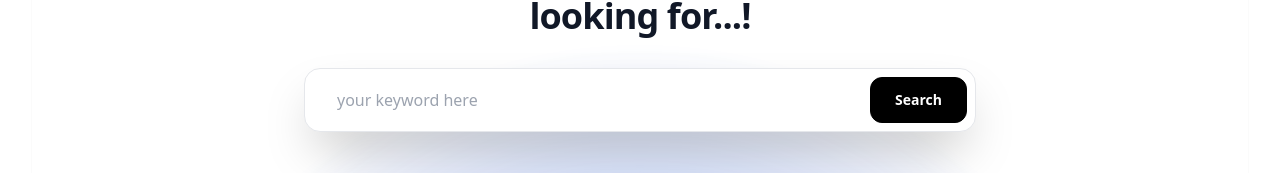
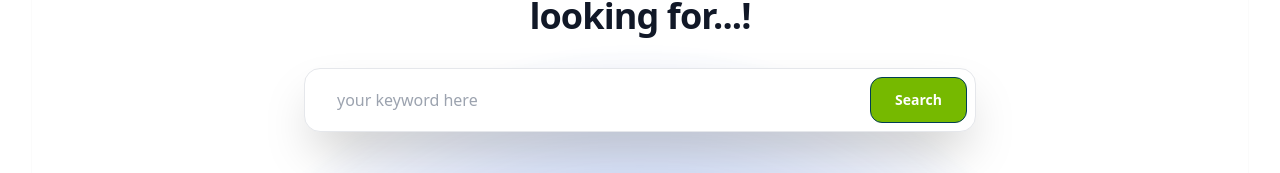
Before and after one commit to dark-Kings/DGX_Community, a React (Vite) app in the folder client/: page /EventWorkshopPage in a window 1280 px wide. Shown: the part 193-366 px from the top of the page. Built offline with nearby package versions, Linux system fonts and the light colour scheme; no server answers.

Commit message:
commit merging

```diff
--- a/client/src/container/EventWorkshopPage.jsx
+++ b/client/src/container/EventWorkshopPage.jsx
@@ -190,7 +190,7 @@ const EventWorkshopPage = () => {
             />
             <button
               type="submit"
-              className="w-full md:w-auto px-6 py-3 bg-black border-black text-white active:scale-95 duration-100 border rounded-xl transition-all"
+              className="w-full md:w-auto px-6 py-3 bg-DGXgreen border-DGXblue text-white active:scale-95 duration-100 border rounded-xl transition-all"
             >
               <div className="flex items-center">
                 <span className="text-sm font-semibold mx-auto">Search</span>
```
